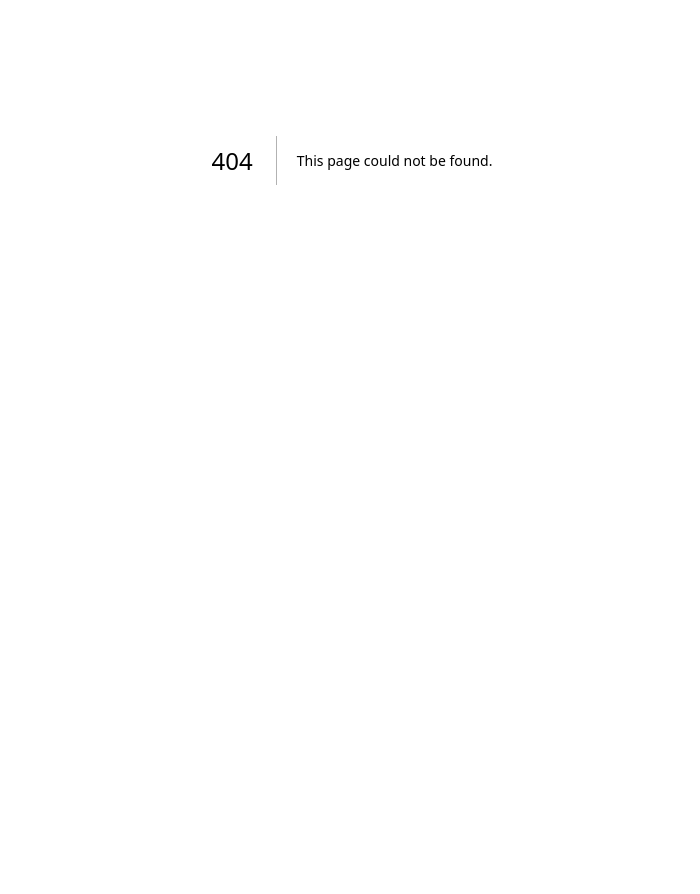
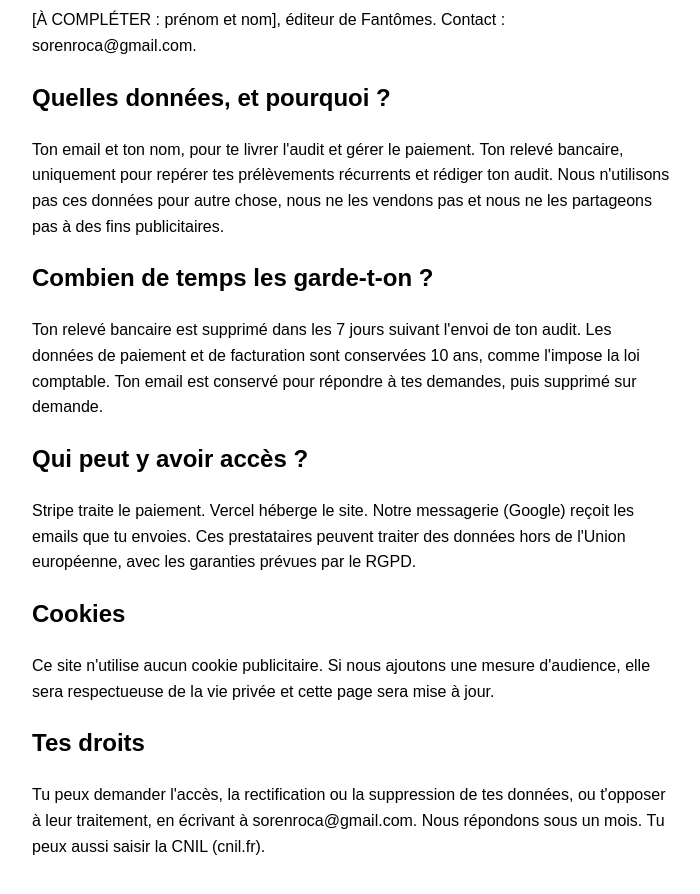
Before and after one commit to sosoyonis/Fant-me-, a Next.js app: page /confidentialite in a window 1280 px wide. Before the commit this address had no page. Shown: the part 240-1134 px from the top of the page, without its empty margins (288-988 px from the left). Before the commit the page ends 800 px from the top, so only its background shows below. Built offline with nearby package versions, Linux system fonts and the light colour scheme.

Commit message:
Create page.tsx

```diff
--- /dev/null
+++ b/app/confidentialite/page.tsx
@@ -0,0 +1,59 @@
+import Link from "next/link";
+
+export const metadata = { title: "Politique de confidentialité | Fantômes" };
+
+export default function Page() {
+  return (
+    <main style={{ maxWidth: 640, margin: "0 auto", padding: 24, fontFamily: "sans-serif", lineHeight: 1.6 }}>
+      <Link href="/">← Retour à l'accueil</Link>
+      <h1>Politique de confidentialité</h1>
+      <p>Dernière mise à jour : octobre 2026.</p>
+
+      <h2>Qui est responsable de tes données ?</h2>
+      <p>
+        [À COMPLÉTER : prénom et nom], éditeur de Fantômes. Contact :
+        sorenroca@gmail.com.
+      </p>
+
+      <h2>Quelles données, et pourquoi ?</h2>
+      <p>
+        Ton email et ton nom, pour te livrer l'audit et gérer le paiement.
+        Ton relevé bancaire, uniquement pour repérer tes prélèvements
+        récurrents et rédiger ton audit. Nous n'utilisons pas ces données pour
+        autre chose, nous ne les vendons pas et nous ne les partageons pas à des
+        fins publicitaires.
+      </p>
+
+      <h2>Combien de temps les garde-t-on ?</h2>
+      <p>
+        Ton relevé bancaire est supprimé dans les 7 jours suivant l'envoi de ton
+        audit. Les données de paiement et de facturation sont conservées 10 ans,
+        comme l'impose la loi comptable. Ton email est conservé pour répondre à
+        tes demandes, puis supprimé sur demande.
+      </p>
+
+      <h2>Qui peut y avoir accès ?</h2>
+      <p>
+        Stripe traite le paiement. Vercel héberge le site. Notre messagerie
+        (Google) reçoit les emails que tu envoies. Ces prestataires peuvent
+        traiter des données hors de l'Union européenne, avec les garanties
+        prévues par le RGPD.
+      </p>
+
+      <h2>Cookies</h2>
+      <p>
+        Ce site n'utilise aucun cookie publicitaire. Si nous ajoutons une mesure
+        d'audience, elle sera respectueuse de la vie privée et cette page sera
+        mise à jour.
+      </p>
+
+      <h2>Tes droits</h2>
+      <p>
+        Tu peux demander l'accès, la rectification ou la suppression de tes
+        données, ou t'opposer à leur traitement, en écrivant à
+        sorenroca@gmail.com. Nous répondons sous un mois. Tu peux aussi saisir
+        la CNIL (cnil.fr).
+      </p>
+    </main>
+  );
+}
```
